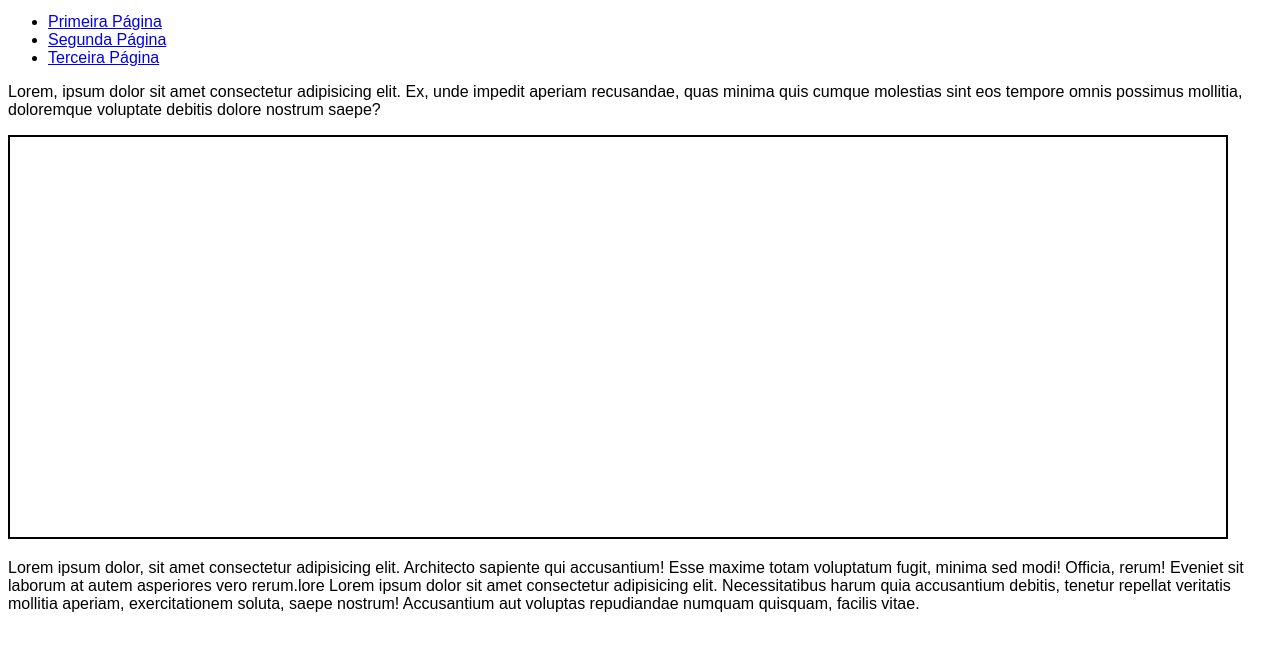
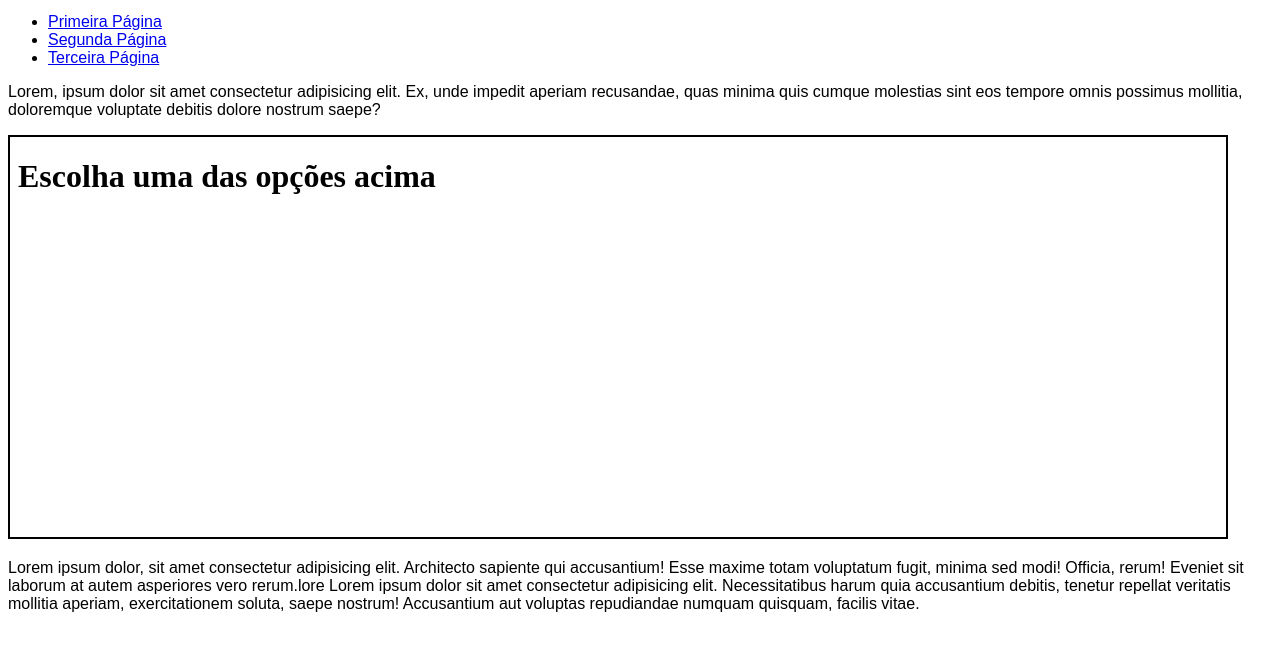
Before and after one commit to leolindosodev/html-e-css, a plain HTML site: page ex024/iframe003.html in a window 1280 px wide. Shown: the part 119-770 px from the top of the page. Drawn offline with Linux system fonts and the light colour scheme.

Commit message:
Edit iframe003

```diff
--- a/ex024/iframe003.html
+++ b/ex024/iframe003.html
@@ -27,7 +27,7 @@
 
     <p>Lorem, ipsum dolor sit amet consectetur adipisicing elit. Ex, unde impedit aperiam recusandae, quas minima quis cumque molestias sint eos tempore omnis possimus mollitia, doloremque voluptate debitis dolore nostrum saepe?</p>
 
-    <iframe id="tela" name="frame" src="" frameborder="0">
+    <iframe id="tela" name="frame" srcdoc="<h1>Escolha uma das opções acima" frameborder="0">
         <p>Navegador não é compátivel</p>
     </iframe>
 
```
Also changed, not shown: ex024/iframe002.html (+3 -1 lines).
